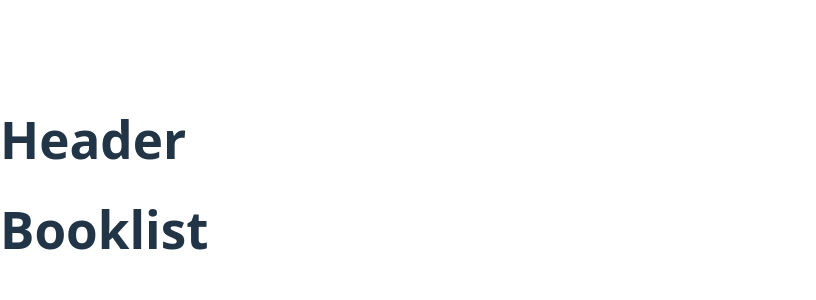
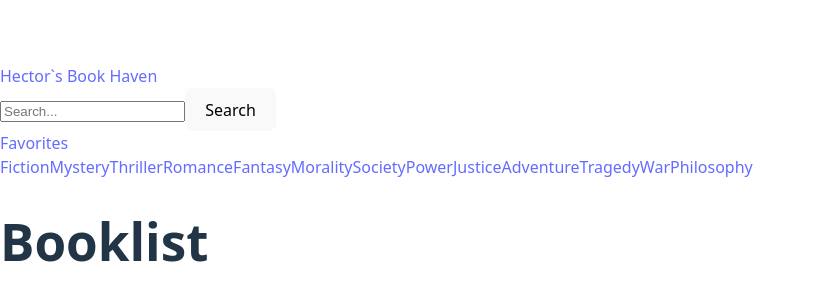
Before and after one commit to Hea092024/gutendex, a React (Vite) app: page / in a window 1280 px wide. Shown: the part 216-516 px from the top of the page, without its empty margins (0-816 px from the left). Built offline with nearby package versions, Linux system fonts and the light colour scheme.

Commit message:
Updated Header.jsx

```diff
--- a/src/components/Header.jsx
+++ b/src/components/Header.jsx
@@ -1,6 +1,57 @@
+import { Link, useNavigate } from "react-router-dom";
+import { useState } from "react";
+
 export default function Header() {
-    return (
-        <>
-            <h1>Header</h1>
-        </>
-    )}
+  const navigate = useNavigate();
+  const [searchTerm, setSearchTerm] = useState("");
+
+  const handleSearch = (e) => {
+    e.preventDefault();
+    navigate(`/?search=${encodeURIComponent(searchTerm)}`);
+  };
+
+  const categories = [
+    "fiction",
+    "mystery",
+    "thriller",
+    "romance",
+    "fantasy",
+    "morality",
+    "society",
+    "power",
+    "justice",
+    "adventure",
+    "tragedy",
+    "war",
+    "philosophy",
+  ];
+
+  return (
+    <header className="header">
+      <div className="header-top">
+        <div className="logo">
+          <Link to="/">Hector`s Book Haven</Link>
+        </div>
+        <form className="search-form" onSubmit={handleSearch}>
+          <input
+            type="text"
+            placeholder="Search..."
+            value={searchTerm}
+            onChange={(e) => setSearchTerm(e.target.value)}
+          />
+          <button type="submit">Search</button>
+        </form>
+        <Link to="/favorites" className="favorites-link">
+          Favorites
+        </Link>
+      </div>
+      <nav className="category-menu">
+        {categories.map((category) => (
+          <Link key={category} to={`/category/${category}`}>
+            {category.charAt(0).toUpperCase() + category.slice(1)}
+          </Link>
+        ))}
+      </nav>
+    </header>
+  );
+}
```
